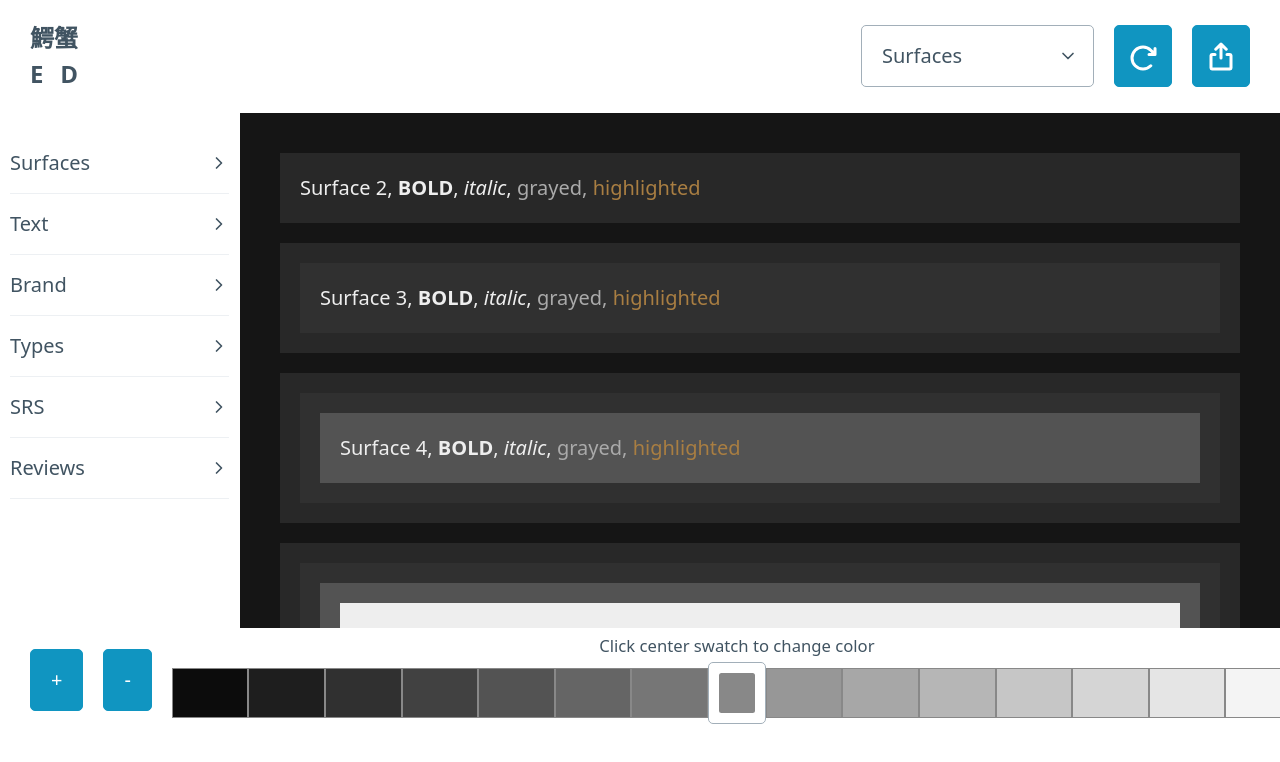
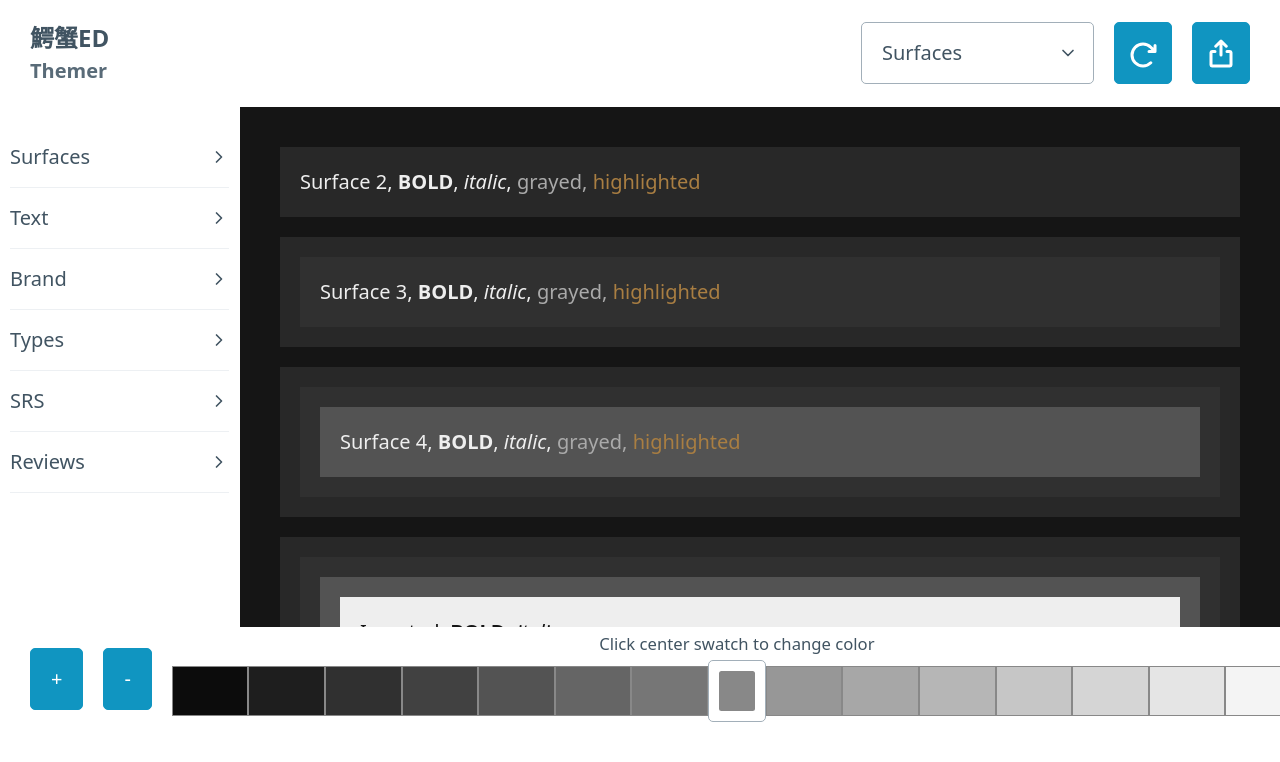
Before and after one commit to wrex/ed-themer, a SvelteKit app: page / in a window 1280 px wide. Shown: the top 762 px of the page. Built offline with nearby package versions, Linux system fonts and the light colour scheme.

Commit message:
logo tweak

```diff
--- a/src/components/Logo.svelte
+++ b/src/components/Logo.svelte
@@ -1,6 +1,6 @@
 <div class="logo">
-  <div class="row">鰐蟹</div>
-  <div class="row"><div class="rowitem">E</div><div class="rowitem">D</div></div>
+  <div class="row">鰐蟹ED</div>
+  <div class="row"><a class="secondary" href="/">Themer</a></div>
 </div>
 
 <style>
@@ -15,4 +15,9 @@
     display: flex;
     justify-content: space-between;
   }
+
+  .row .secondary {
+    font-weight: regular;
+    font-size: 1rem;
+  }
 </style>
```
